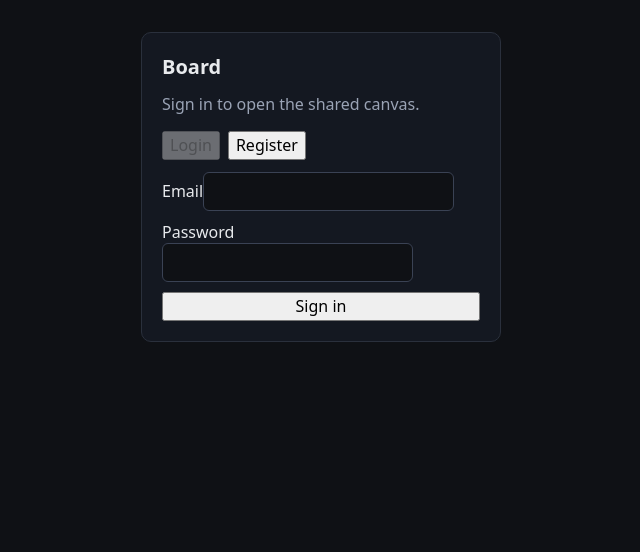
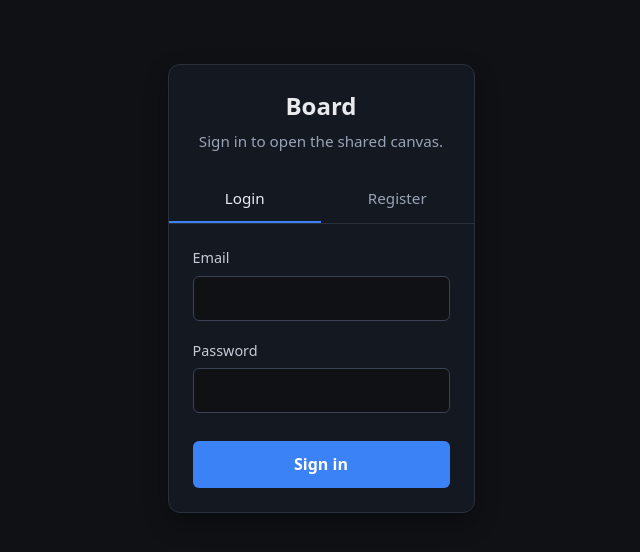
Before and after one commit to BrandoCommando/Board, a React app in the folder apps/web/: page / in a window 1280 px wide. Shown: the top 552 px of the page, without its empty margins (319-959 px from the left). Built offline with nearby package versions, Linux system fonts and the light colour scheme; the HTML template or start-up script is replaced by a standard one.

Commit message:
Improve Login/Register

```diff
--- a/apps/web/src/App.tsx
+++ b/apps/web/src/App.tsx
@@ -258,27 +258,29 @@ export function App() {
       <div className="appShell">
         <div className="authPanel">
           <h1>Board</h1>
-          <p style={{ marginTop: 0, color: "#9aa3b5" }}>
-            Sign in to open the shared canvas.
+          <p style={{ marginTop: 0, color: "#9aa3b5", textAlign: "center", fontSize: "0.95rem" }}>
+            {authMode === "register"
+              ? "Create an account to join the canvas."
+              : "Sign in to open the shared canvas."}
           </p>
-          <div style={{ display: "flex", gap: "0.5rem", marginBottom: "0.75rem" }}>
+          <div className="authTabs">
             <button
               type="button"
+              className={`authTab ${authMode === "login" ? "active" : ""}`}
               onClick={() => {
                 setAuthMode("login");
                 setAuthError(null);
               }}
-              disabled={authMode === "login"}
             >
               Login
             </button>
             <button
               type="button"
+              className={`authTab ${authMode === "register" ? "active" : ""}`}
               onClick={() => {
                 setAuthMode("register");
                 setAuthError(null);
               }}
-              disabled={authMode === "register"}
             >
               Register
             </button>
--- a/apps/web/src/styles.css
+++ b/apps/web/src/styles.css
@@ -86,30 +86,94 @@ select {
 
 .authPanel {
   max-width: 360px;
-  margin: 2rem auto;
-  padding: 1.25rem;
-  border-radius: 10px;
+  margin: 4rem auto;
+  padding: 1.5rem;
+  border-radius: 12px;
   border: 1px solid #2a303c;
   background: #141821;
+  box-shadow: 0 10px 25px rgba(0, 0, 0, 0.3);
 }
 
 .authPanel h1 {
-  margin: 0 0 0.75rem;
-  font-size: 1.25rem;
+  margin: 0 0 0.5rem;
+  font-size: 1.5rem;
+  text-align: center;
+}
+
+.authTabs {
+  display: flex;
+  margin: 1.5rem -1.5rem 1.5rem;
+  border-bottom: 1px solid #2a303c;
+}
+
+.authTab {
+  flex: 1;
+  padding: 0.75rem;
+  background: none;
+  border: none;
+  border-bottom: 2px solid transparent;
+  color: #9aa3b5;
+  cursor: pointer;
+  font-size: 0.95rem;
+  font-weight: 500;
+  transition: all 0.2s;
+}
+
+.authTab:hover {
+  color: #e8eaed;
+  background: rgba(255, 255, 255, 0.03);
+}
+
+.authTab.active {
+  color: #e8eaed;
+  border-bottom-color: #3b82f6;
 }
 
 .authPanel form {
   display: flex;
   flex-direction: column;
-  gap: 0.65rem;
+  gap: 1.25rem;
+}
+
+.authPanel label {
+  display: flex;
+  flex-direction: column;
+  gap: 0.45rem;
+  font-size: 0.9rem;
+  color: #c5cad6;
 }
 
 .authPanel input {
-  padding: 0.45rem 0.55rem;
+  width: 100%;
+  padding: 0.65rem 0.75rem;
   border-radius: 6px;
   border: 1px solid #3a4254;
   background: #0f1115;
   color: #e8eaed;
+  font-size: 1rem;
+  transition: border-color 0.2s;
+}
+
+.authPanel input:focus {
+  outline: none;
+  border-color: #3b82f6;
+}
+
+.authPanel button[type="submit"] {
+  margin-top: 0.5rem;
+  padding: 0.75rem;
+  border-radius: 6px;
+  border: none;
+  background: #3b82f6;
+  color: white;
+  font-size: 1rem;
+  font-weight: 600;
+  cursor: pointer;
+  transition: background 0.2s;
+}
+
+.authPanel button[type="submit"]:hover {
+  background: #2563eb;
 }
 
 .authError {
```
